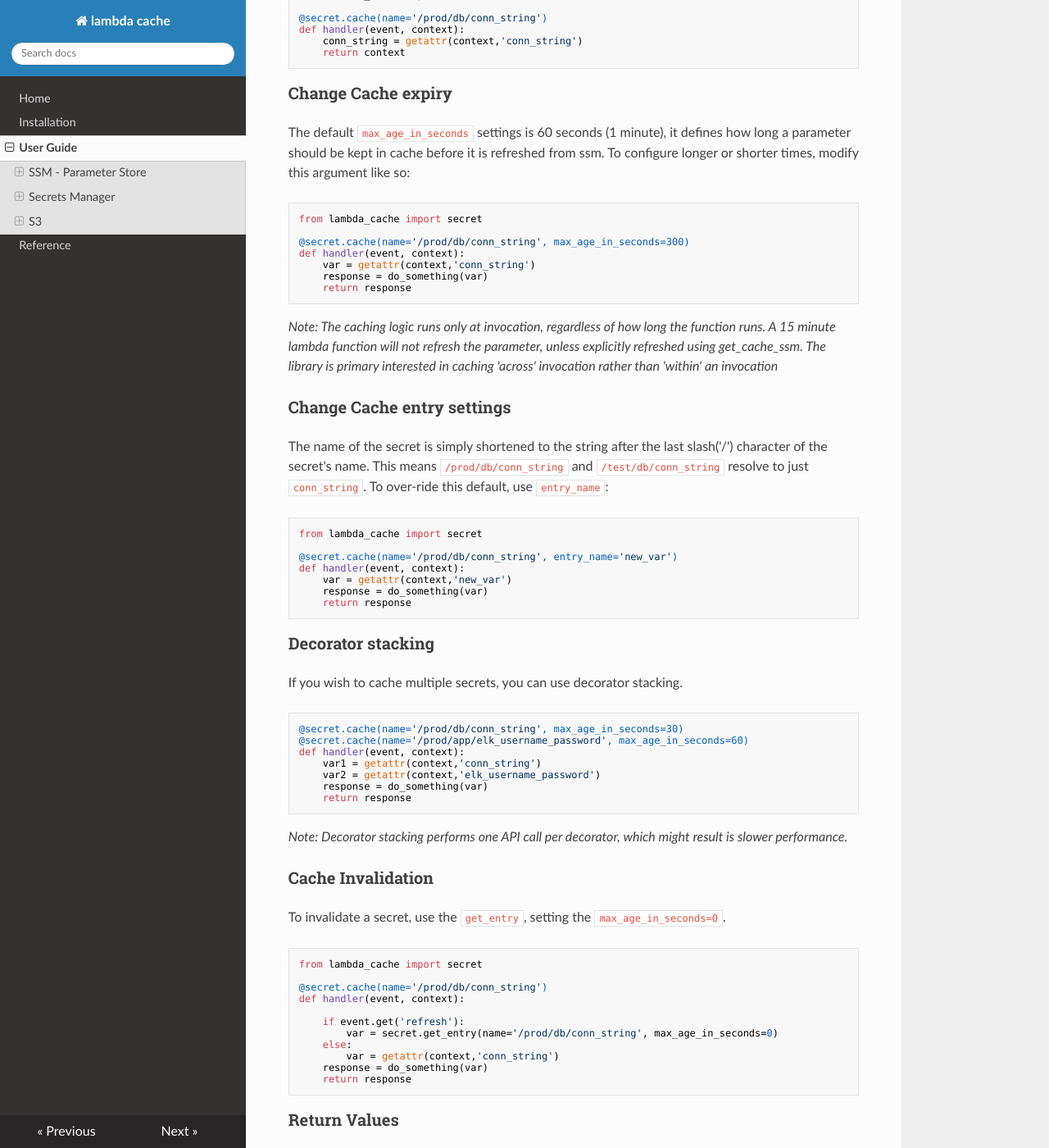
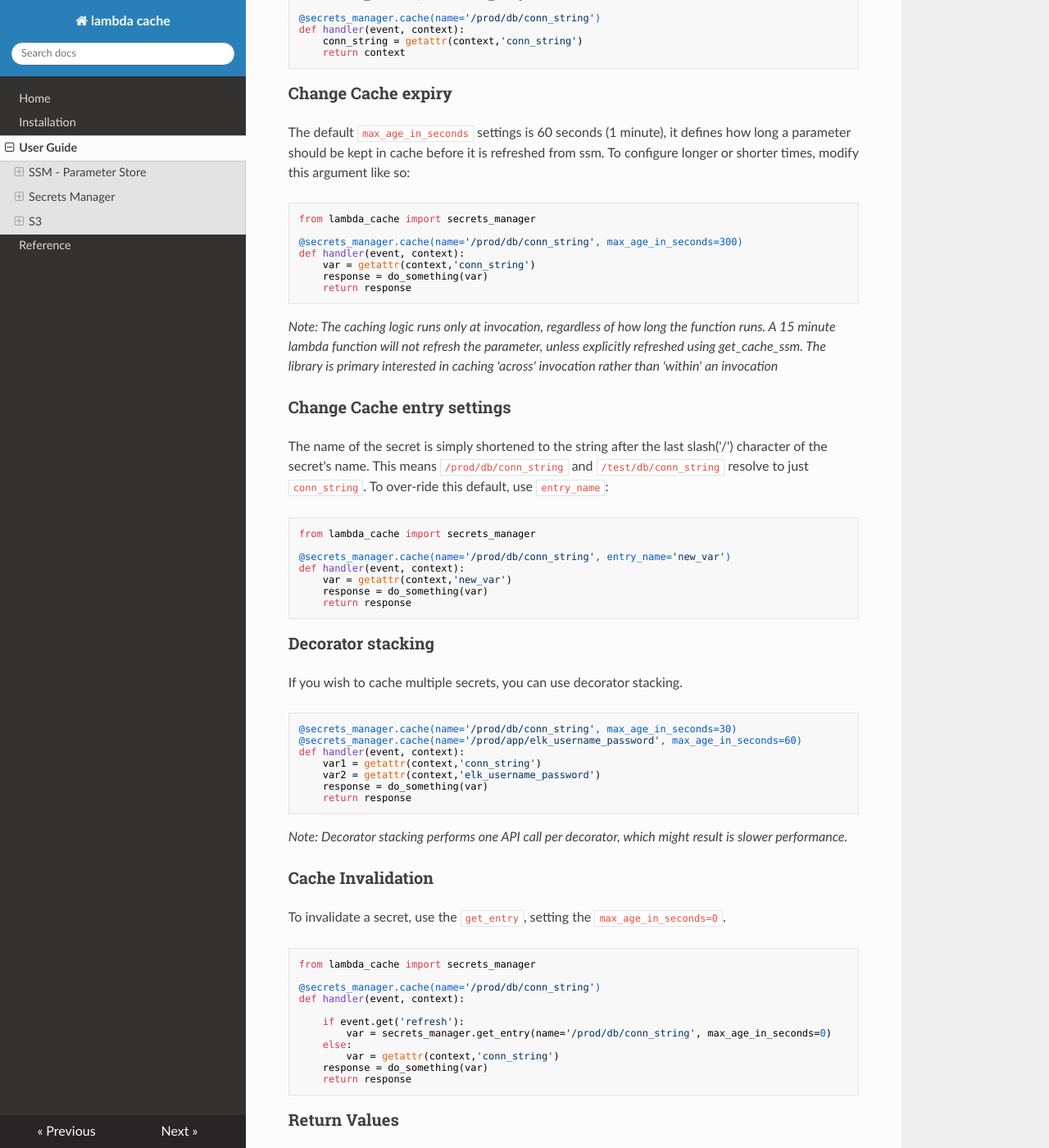
Before and after one commit to keithrozario/lambda-cache, an MkDocs documentation site: the page built from docs/user_guide.md, in a window 1280 px wide and 1400 px high, scrolled down 3025 px. Shown: the whole window at 82% size. Built offline with MkDocs 1.6.1, drawn with Linux system fonts in a browser that asks for light colours; nearby versions of some CDN libraries.

````diff
--- a/docs/user_guide.md
+++ b/docs/user_guide.md
@@ -120,9 +120,9 @@ Caching supports `String`, `SecureString` and `StringList` parameters with no ch
 Secret support is similar, but uses the `secret.cache` decorator.
 
 ```python
-from lambda_cache import secret
+from lambda_cache import secrets_manager
 
-@secret.cache(name='/prod/db/conn_string')
+@secrets_manager.cache(name='/prod/db/conn_string')
 def handler(event, context):
     conn_string = getattr(context,'conn_string')
     return context
@@ -134,9 +134,9 @@ def handler(event, context):
 The default `max_age_in_seconds` settings is 60 seconds (1 minute), it defines how long a parameter should be kept in cache before it is refreshed from ssm. To configure longer or shorter times, modify this argument like so:
 
 ```python
-from lambda_cache import secret
+from lambda_cache import secrets_manager
 
-@secret.cache(name='/prod/db/conn_string', max_age_in_seconds=300)
+@secrets_manager.cache(name='/prod/db/conn_string', max_age_in_seconds=300)
 def handler(event, context):
     var = getattr(context,'conn_string')
     response = do_something(var)
@@ -150,9 +150,9 @@ _Note: The caching logic runs only at invocation, regardless of how long the fun
 The name of the secret is simply shortened to the string after the last slash('/') character of the secret's name. This means `/prod/db/conn_string` and `/test/db/conn_string` resolve to just `conn_string`. To over-ride this default, use `entry_name`:
 
 ```python
-from lambda_cache import secret
+from lambda_cache import secrets_manager
 
-@secret.cache(name='/prod/db/conn_string', entry_name='new_var')
+@secrets_manager.cache(name='/prod/db/conn_string', entry_name='new_var')
 def handler(event, context):
     var = getattr(context,'new_var')
     response = do_something(var)
@@ -164,8 +164,8 @@ def handler(event, context):
 If you wish to cache multiple secrets, you can use decorator stacking.
 
 ```python
-@secret.cache(name='/prod/db/conn_string', max_age_in_seconds=30)
-@secret.cache(name='/prod/app/elk_username_password', max_age_in_seconds=60)
+@secrets_manager.cache(name='/prod/db/conn_string', max_age_in_seconds=30)
+@secrets_manager.cache(name='/prod/app/elk_username_password', max_age_in_seconds=60)
 def handler(event, context):
     var1 = getattr(context,'conn_string')
     var2 = getattr(context,'elk_username_password')
@@ -179,13 +179,13 @@ _Note: Decorator stacking performs one API call per decorator, which might resul
 
 To invalidate a secret, use the `get_entry`, setting the `max_age_in_seconds=0`.
 ```python
-from lambda_cache import secret
+from lambda_cache import secrets_manager
 
-@secret.cache(name='/prod/db/conn_string')
+@secrets_manager.cache(name='/prod/db/conn_string')
 def handler(event, context):
 
     if event.get('refresh'):
-        var = secret.get_entry(name='/prod/db/conn_string', max_age_in_seconds=0)
+        var = secrets_manager.get_entry(name='/prod/db/conn_string', max_age_in_seconds=0)
     else:
         var = getattr(context,'conn_string')
     response = do_something(var)
````
Also changed, not shown: README.md (+30 -34 lines).
